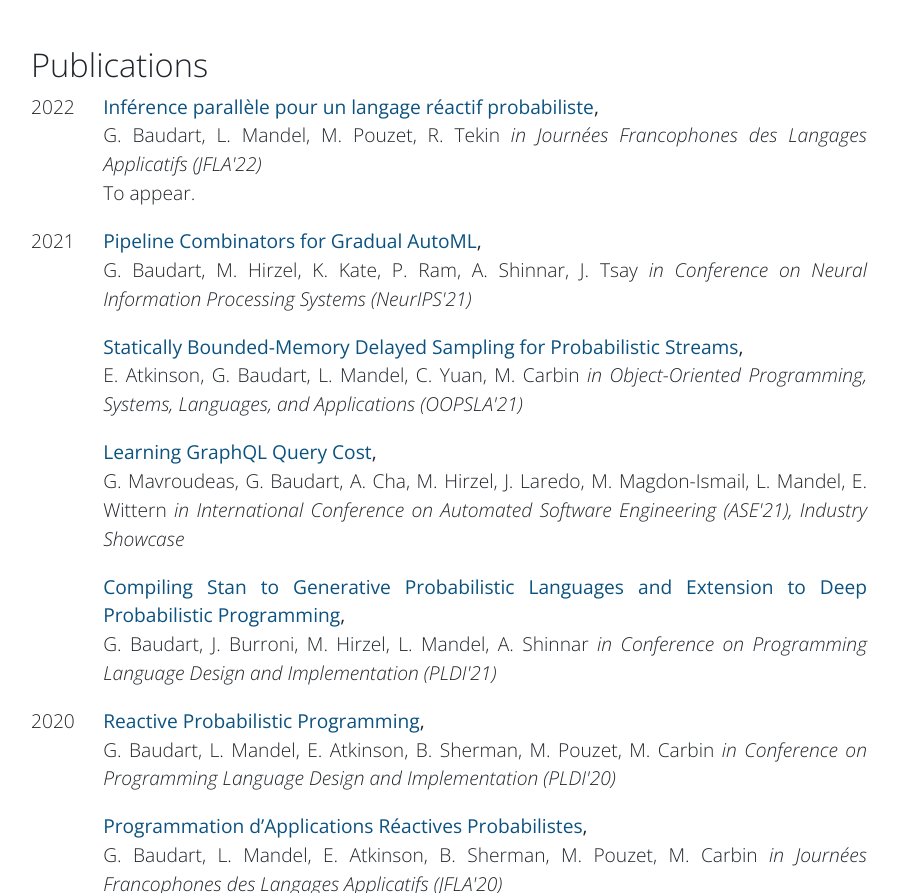
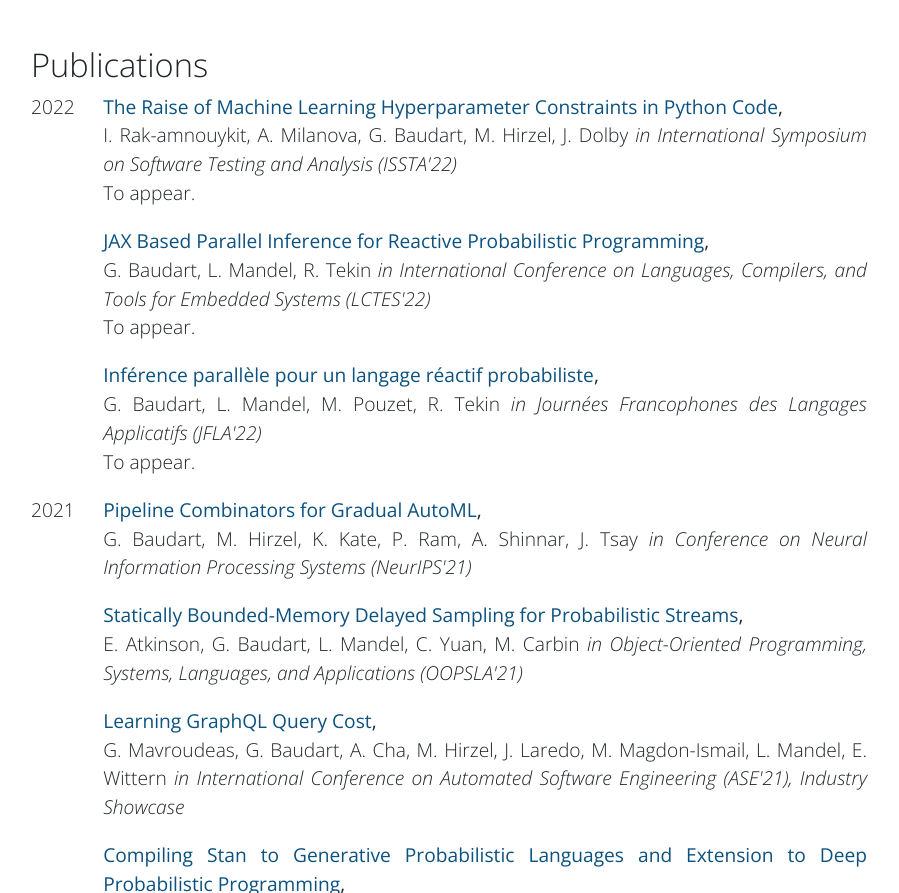
Before and after one commit to gbdrt/gbdrt.github.io, a plain HTML site: page index.html in a window 1280 px wide. Shown: the part 1395-2288 px from the top of the page, without its empty margins (191-1090 px from the left). Drawn offline with Linux system fonts and the light colour scheme.

Commit message:
Update publications

```diff
--- a/publications.html
+++ b/publications.html
@@ -1,5 +1,5 @@
 <h2> Publications </h2>
-<div class=row><div class=col-sm-1>2022</div> <div class=col-sm-11><div class=bibitem><div class=title><a href="./papers/jfla22.pdf">Inférence parallèle pour un langage réactif probabiliste</a>,</div> <span class=author>G. Baudart, L. Mandel, M. Pouzet, R. Tekin</span> <span class=desc> in Journées Francophones des Langages Applicatifs (JFLA'22)</span> <div class=note>To appear.</div> </div> </div> </div>
+<div class=row><div class=col-sm-1>2022</div> <div class=col-sm-11><div class=bibitem><div class=title><a href="./papers/issta22.pdf">The Raise of Machine Learning Hyperparameter Constraints in Python Code</a>,</div> <span class=author>I. Rak-amnouykit, A. Milanova, G. Baudart, M. Hirzel, J. Dolby</span> <span class=desc> in International Symposium on Software Testing and Analysis (ISSTA'22)</span> <div class=note>To appear.</div> </div> <div class=bibitem><div class=title><a href="./papers/lctes22.pdf">JAX Based Parallel Inference for Reactive Probabilistic Programming</a>,</div> <span class=author>G. Baudart, L. Mandel, R. Tekin</span> <span class=desc> in International Conference on Languages, Compilers, and Tools for Embedded Systems (LCTES'22)</span> <div class=note>To appear.</div> </div> <div class=bibitem><div class=title><a href="./papers/jfla22.pdf">Inférence parallèle pour un langage réactif probabiliste</a>,</div> <span class=author>G. Baudart, L. Mandel, M. Pouzet, R. Tekin</span> <span class=desc> in Journées Francophones des Langages Applicatifs (JFLA'22)</span> <div class=note>To appear.</div> </div> </div> </div>
 <div class=row><div class=col-sm-1>2021</div> <div class=col-sm-11><div class=bibitem><div class=title><a href="./papers/neurips21.pdf">Pipeline Combinators for Gradual AutoML</a>,</div> <span class=author>G. Baudart, M. Hirzel, K. Kate, P. Ram, A. Shinnar, J. Tsay</span> <span class=desc> in Conference on Neural Information Processing Systems (NeurIPS'21)</span> </div> <div class=bibitem><div class=title><a href="./papers/oopsla21.pdf">Statically Bounded-Memory Delayed Sampling for Probabilistic Streams</a>,</div> <span class=author>E. Atkinson, G. Baudart, L. Mandel,  C. Yuan, M. Carbin</span> <span class=desc> in Object-Oriented Programming, Systems, Languages, and Applications (OOPSLA'21)</span> </div> <div class=bibitem><div class=title><a href="./papers/ase21.pdf">Learning GraphQL Query Cost</a>,</div> <span class=author>G. Mavroudeas, G. Baudart, A. Cha, M. Hirzel, J. Laredo, M. Magdon-Ismail, L. Mandel, E. Wittern</span> <span class=desc> in International Conference on Automated Software Engineering (ASE'21), Industry Showcase</span> </div> <div class=bibitem><div class=title><a href="./papers/pldi21.pdf">Compiling Stan to Generative Probabilistic Languages and Extension to Deep Probabilistic Programming</a>,</div> <span class=author>G. Baudart, J. Burroni, M. Hirzel, L. Mandel, A. Shinnar</span> <span class=desc> in Conference on Programming Language Design and Implementation (PLDI'21)</span> </div> </div> </div>
 <div class=row><div class=col-sm-1>2020</div> <div class=col-sm-11><div class=bibitem><div class=title><a href="./papers/pldi20.pdf">Reactive Probabilistic Programming</a>,</div> <span class=author>G. Baudart, L. Mandel, E. Atkinson, B. Sherman, M. Pouzet, M. Carbin</span> <span class=desc> in Conference on Programming Language Design and Implementation (PLDI'20)</span> </div> <div class=bibitem><div class=title><a href="./papers/jfla20.pdf">Programmation d’Applications Réactives Probabilistes</a>,</div> <span class=author>G. Baudart, L. Mandel, E. Atkinson, B. Sherman, M. Pouzet, M. Carbin</span> <span class=desc> in Journées Francophones des Langages Applicatifs (JFLA'20)</span> </div> <div class=bibitem><div class=title><a href="./papers/fse20.pdf">A Principled Approach to GraphQL Query Cost Analysis</a>,</div> <span class=author>A. Cha, E. Wittern, G. Baudart, J.C. Davis, L. Mandel, J. Laredo</span> <span class=desc> in Joint European Software Engineering Conference and Symposium on the Foundations of Software Engineering (ESEC/FSE'20)</span> <div class=note>ACM Distinguished Paper Award.</div> </div> </div> </div>
 <div class=row><div class=col-sm-1>2019</div> <div class=col-sm-11><div class=bibitem><div class=title><a href="./papers/icsoc19.pdf">An Empirical Study of GraphQL Schemas</a>,</div> <span class=author>E. Wittern, A. Cha, J.C. Davis, G. Baudart, L. Mandel</span> <span class=desc> in International Conference on Service-Oriented Computing (ICSOC'19)</span> </div> <div class=bibitem><div class=title><a href="./papers/mapl19.pdf">Machine Learning in Python with No Strings Attached</a>,</div> <span class=author>G. Baudart, M. Hirzel, K. Kate, L. Mandel, A. Shinnar</span> <span class=desc> in Workshop on Machine Learning and Programming Languages (MAPL'19)</span> <div class=note>Workshop PLDI 2019.</div> </div> <div class=bibitem><div class=title><a href="./papers/jfla19.pdf">Programmation Synchrone aux JFLA</a>,</div> <span class=author>G. Baudart, L. Mandel, M. Pouzet</span> <span class=desc> in Journées Francophones des Langages Applicatifs (JFLA'19)</span> </div> </div> </div>
```
Also changed, not shown: 1 other file.
